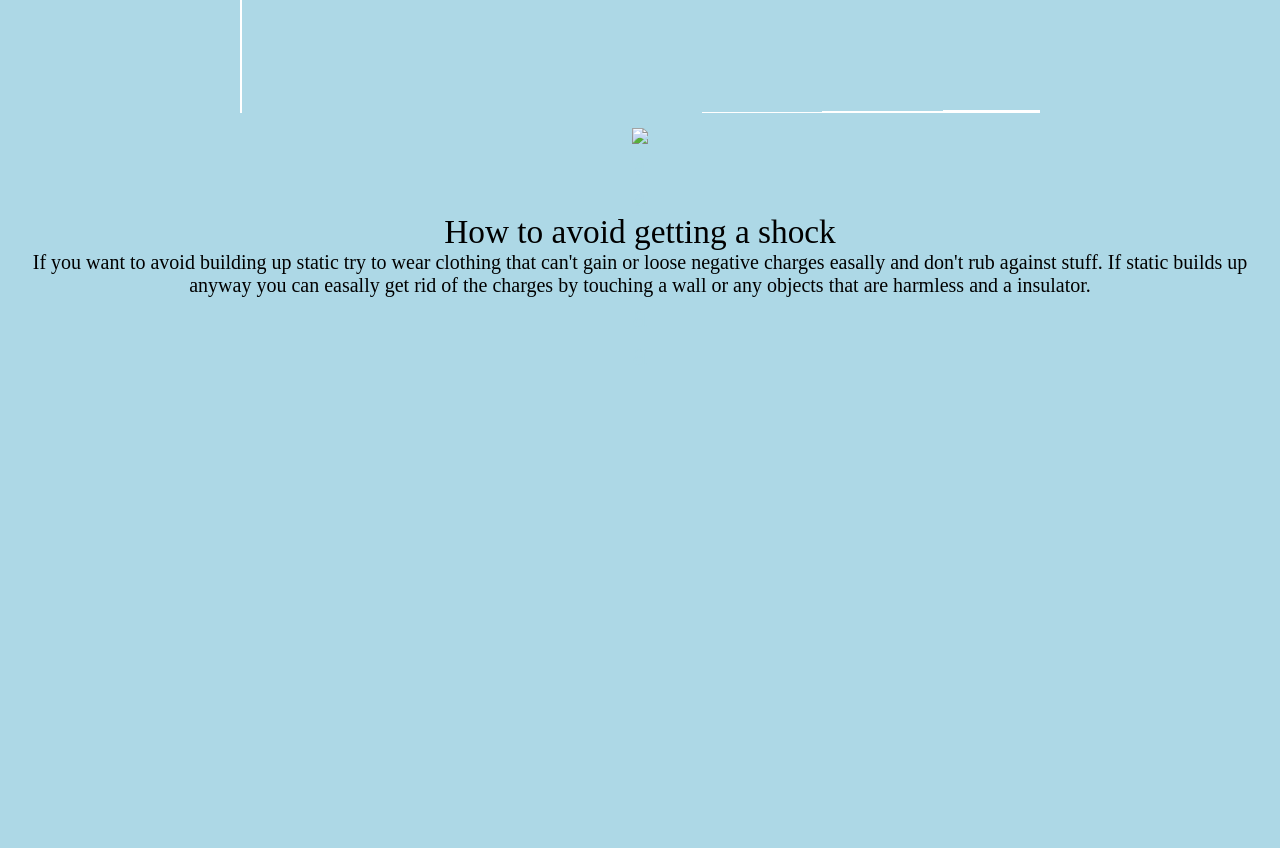
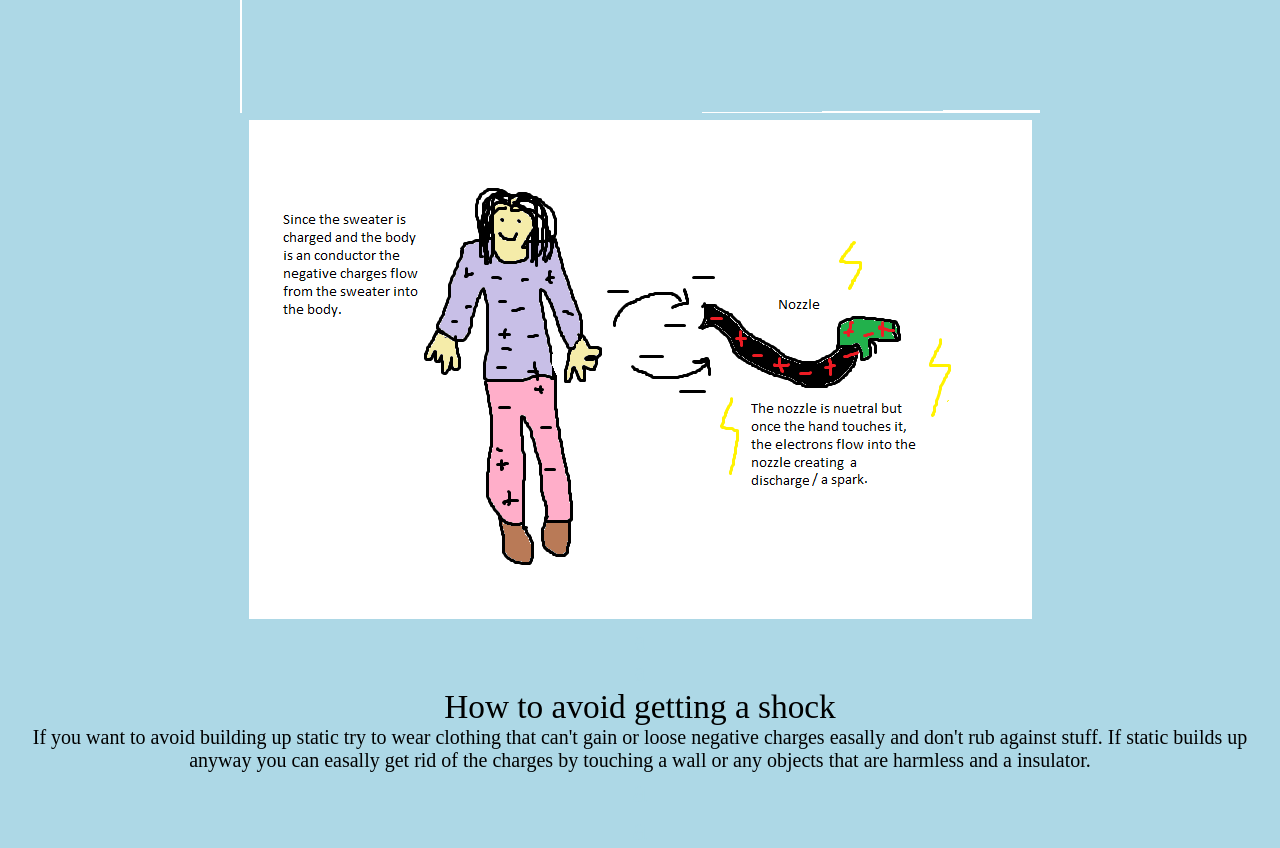
Before and after one commit to DorcasTurpaud/DorcasTurpaud.github.io, a plain HTML site: page index.html in a window 1280 px wide. Shown: the part 1540-2388 px from the top of the page. Before the commit the page ends 1913 px from the top, so only its background shows below. Drawn offline with Linux system fonts and the light colour scheme.

Commit message:
Update index.html

```diff
--- a/index.html
+++ b/index.html
@@ -25,7 +25,7 @@
     produces a spark; a spark would not be created if a difference of charges jumps from a conductor
     to an insulator.</div>
     <div><img src="img/sweater and seat.png"></div>
-    <div><img src="img/conducter.png"></div>
+    <div><img src="img/conductor.png"></div>
 
     <div style="font-size:90;text-align: center; color:rgb(173, 216, 230);">a</div>
     <div style="font-size:90;text-align: center; color:rgb(173, 216, 230);">a</div>
```
